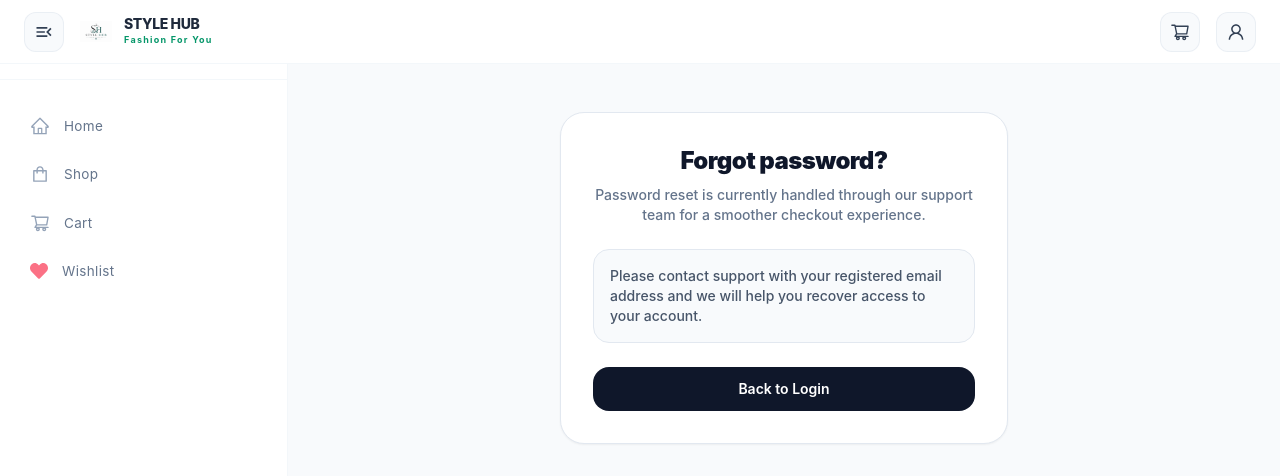
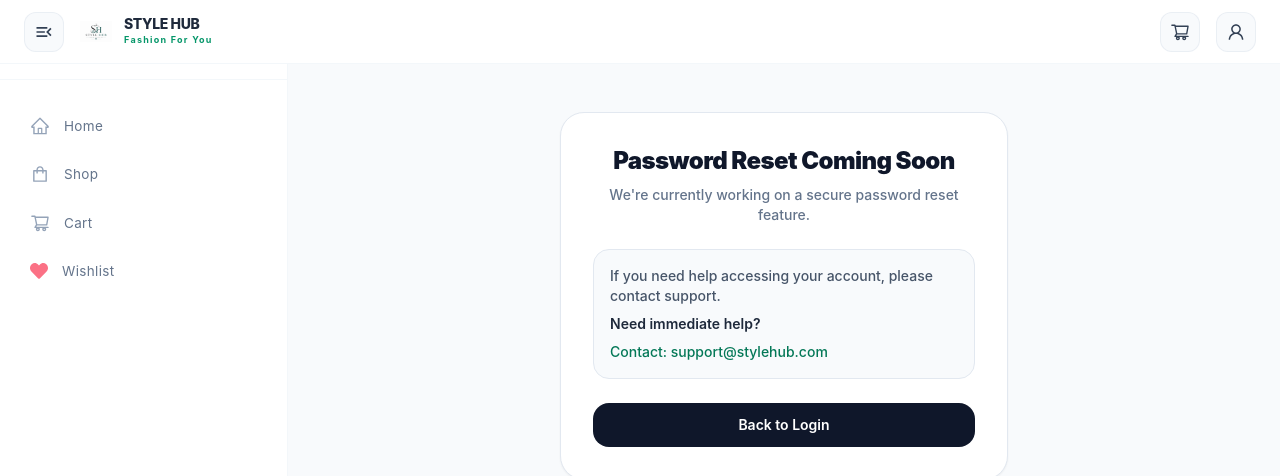
Before and after one commit to shizayasin/MERN-app, a React (Vite) app in the folder frontend/: page /forgot-password in a window 1280 px wide. Shown: the top 476 px of the page. Built offline with nearby package versions, Linux system fonts and the light colour scheme; no server answers.

Commit message:
fix: updated backend live API url and deployment configs

```diff
--- a/frontend/src/pages/Auth/ForgotPassword.jsx
+++ b/frontend/src/pages/Auth/ForgotPassword.jsx
@@ -5,14 +5,16 @@ export default function ForgotPassword() {
     <section className="min-h-screen bg-slate-50 px-4 py-12 sm:px-6 lg:px-8">
       <div className="mx-auto flex max-w-md flex-col rounded-3xl border border-slate-200 bg-white p-8 shadow-sm">
         <div className="mb-6 text-center">
-          <h1 className="text-2xl font-black tracking-tight text-slate-900">Forgot password?</h1>
+          <h1 className="text-2xl font-black tracking-tight text-slate-900">Password Reset Coming Soon</h1>
           <p className="mt-2 text-sm font-medium text-slate-500">
-            Password reset is currently handled through our support team for a smoother checkout experience.
+            We&apos;re currently working on a secure password reset feature.
           </p>
         </div>
 
-        <div className="rounded-2xl border border-slate-200 bg-slate-50 p-4 text-sm font-medium text-slate-600">
-          Please contact support with your registered email address and we will help you recover access to your account.
+        <div className="rounded-2xl border border-slate-200 bg-slate-50 p-4 text-sm font-medium text-slate-600 space-y-2">
+          <p>If you need help accessing your account, please contact support.</p>
+          <p className="font-semibold text-slate-800">Need immediate help?</p>
+          <p className="text-emerald-700">Contact: support@stylehub.com</p>
         </div>
 
         <Link
```
